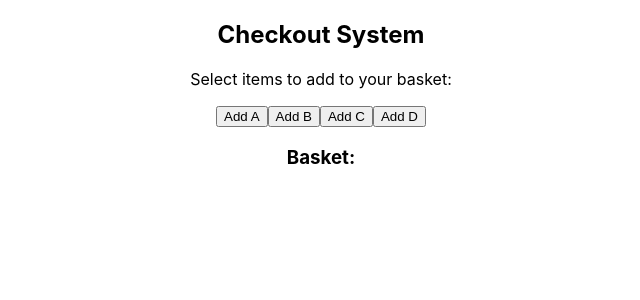
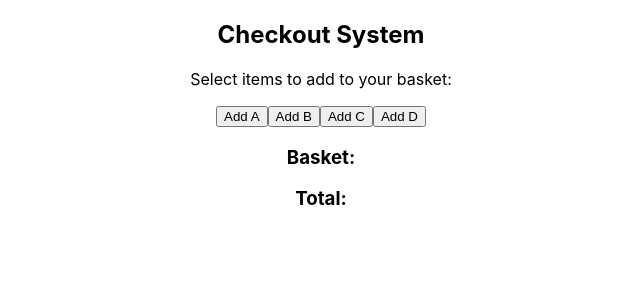
Before and after one commit to K-Othman/checkout-system, a React (Create React App) app: page / in a window 1280 px wide. Shown: the top 300 px of the page, without its empty margins (319-959 px from the left). Built offline with nearby package versions, Linux system fonts and the light colour scheme.

Commit message:
created new file for calculate total function

```diff
--- a/src/App.tsx
+++ b/src/App.tsx
@@ -12,6 +12,7 @@ function App() {
       return newBasket;
     });
   };
+  // Gitting the [item : quantity] of basket
   const items = Object.entries(basket);
   console.log(items);
 
@@ -36,6 +37,7 @@ function App() {
             ))}
           </ul>
         </div>
+        <h3>Total:</h3>
       </div>
     </main>
   );
--- /dev/null
+++ b/src/utils/calculateTotal.tsx
@@ -0,0 +1,5 @@
+type Basket = {
+  [key: string]: number;
+};
+
+export const calculateTotal = (basket: Basket) => {};
```
